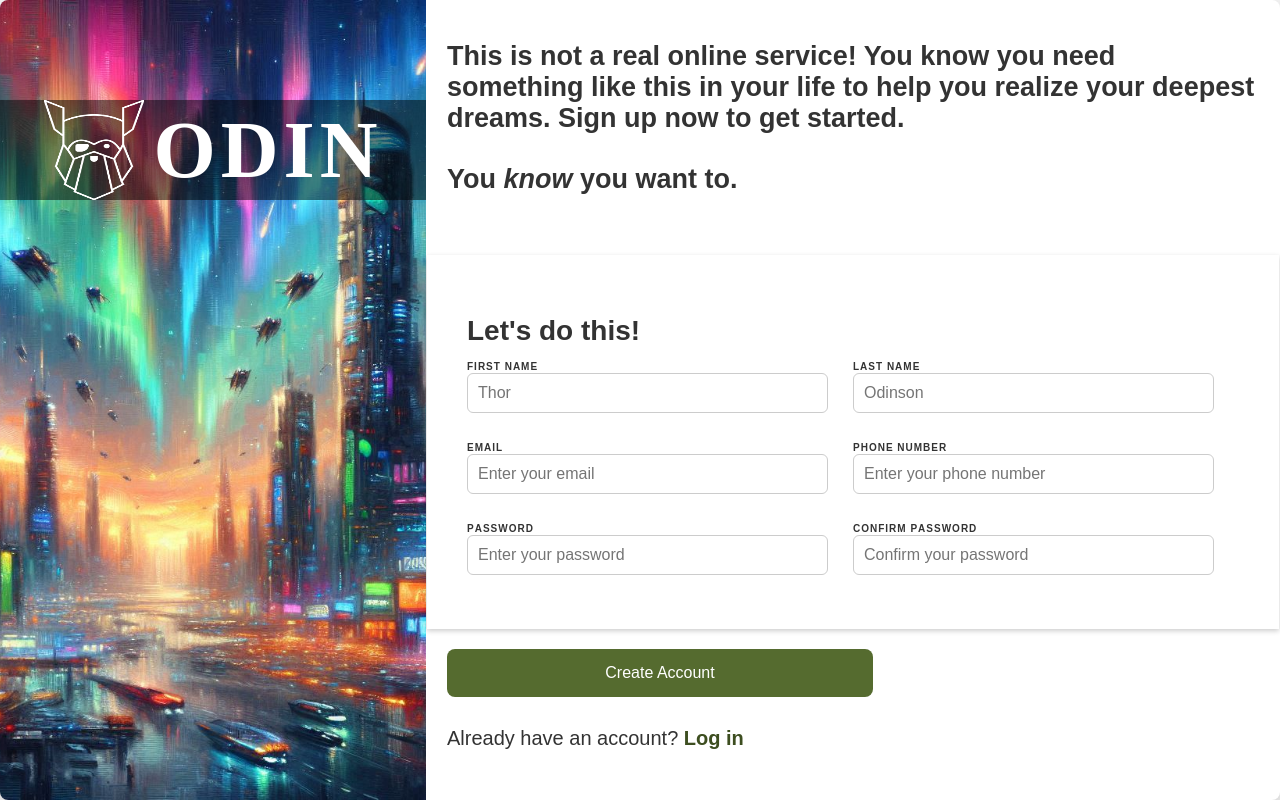
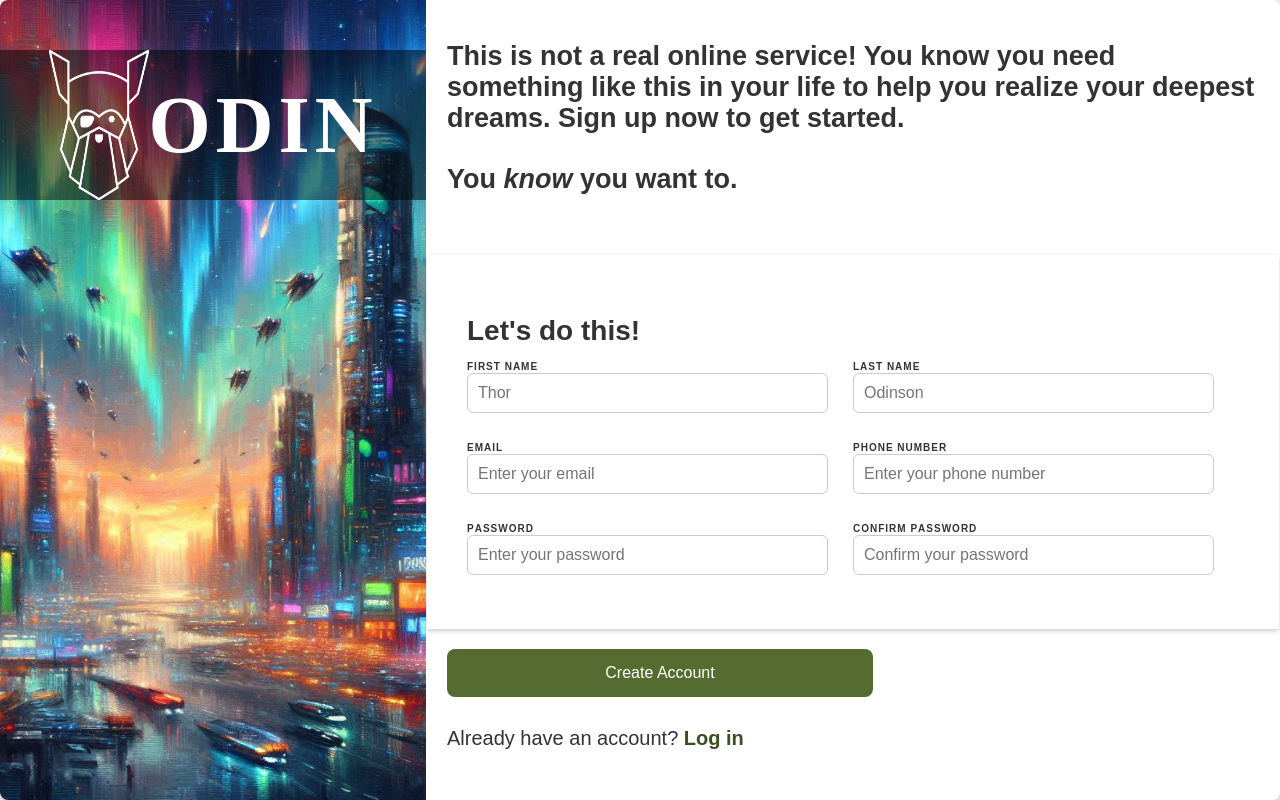
Before and after one commit to ishensarabia/sign-up-form, a plain HTML site: page index.html in a window 1280 px wide. Drawn offline with Linux system fonts and the light colour scheme.

Commit message:
change image size

```diff
--- a/styles.css
+++ b/styles.css
@@ -38,19 +38,18 @@ body {
 
 .logo {
   flex: 1;
-  margin-bottom: 500px;
+  margin-bottom: 550px;
   display: flex;
   justify-content: center;
   align-items: center;
   width: 100%;
   background-color: rgba(0, 0, 0, 0.5);
-  height: 100px; /* Adjust the height as needed */
+  height: auto; /* Adjust the height as needed */
 }
 
 .logo img {
   width: 100px;
-  height: 100px;
-  margin-right: 10px;
+  height: 150px;
 }
 
 .logo h1 {
```
